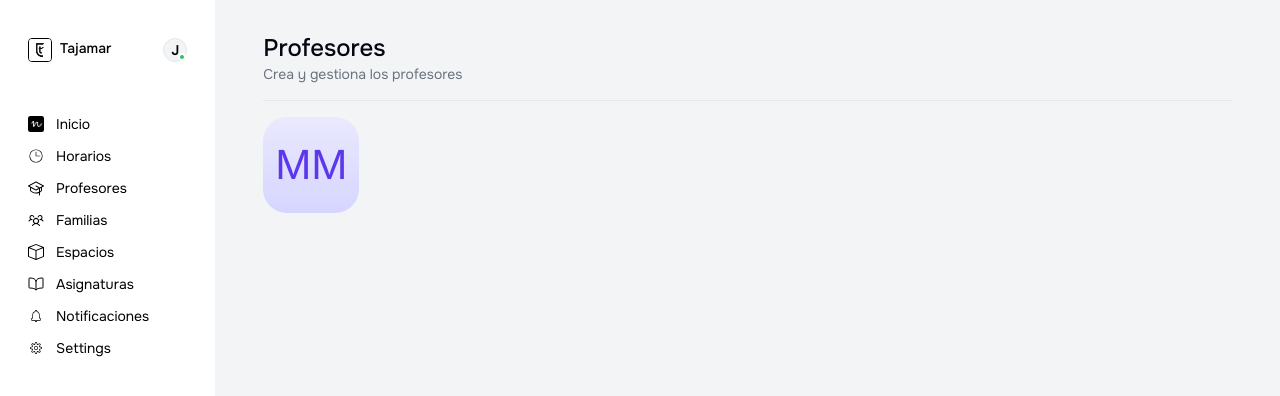
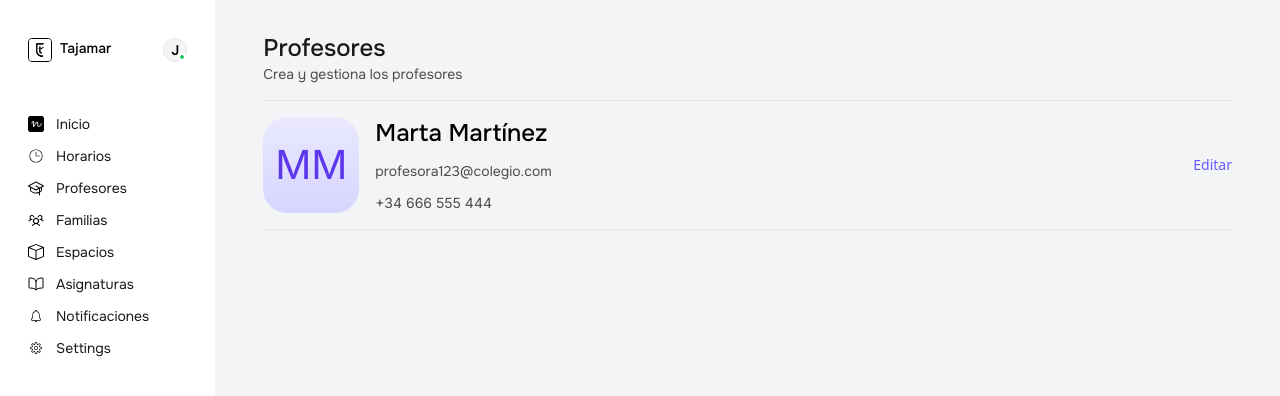
Before and after one commit to RickHalmoguera/dashboard-nuela, a React (Vite) app: page / in a window 1280 px wide. Shown: the top 396 px of the page. Built offline with nearby package versions, Linux system fonts and the light colour scheme.

Commit message:
ADD: PROFESSOR DETAILS DONE

```diff
--- a/src/components/MainContainer/ProfesorContainer.tsx
+++ b/src/components/MainContainer/ProfesorContainer.tsx
@@ -3,10 +3,14 @@ import ProfessorCard from "./ProfessorCard";
 export default function ProfesorContainer() {
     return(
         <>
-            <h1 className="text-gray-950 font-primary text-2xl font-medium">Profesores</h1>
-            <p className="text-gray-500 font-primary text-sm font-normal">Crea y gestiona los profesores</p>
+            <h1 className="text-font-black font-primary text-2xl font-medium">Profesores</h1>
+            <p className="text-font-gray font-primary text-sm font-normal">Crea y gestiona los profesores</p>
             <hr className="h-px w-full my-4 bg-gray-200 border-0 dark:bg-gray-200"></hr>
-            <ProfessorCard/>
+            <div className="flex justify-between items-center">
+                <ProfessorCard name="Marta Martínez" email="profesora123@colegio.com" phone="+34 666 555 444"/>
+                <p className="text-font-nuela text-sm font-medium hover:cursor-pointer">Editar</p>
+            </div>
+            <hr className="h-px w-full my-4 bg-gray-200 border-0 dark:bg-gray-200"></hr>
         </>
     )
 
--- a/src/components/MainContainer/ProfessorCard.tsx
+++ b/src/components/MainContainer/ProfessorCard.tsx
@@ -1,9 +1,21 @@
 
-export default function ProfessorCard(){
+export default function ProfessorCard({ name, email, phone }: { name: string, email: string, phone: string }){
+
+    const getInitials = (name: string) : string =>{
+        return name
+        .split(' ')
+        .map(word => word.charAt(0))
+        .join('');
+    }
     return(
         <div className="flex gap-4">
-            <div className="bg-gradient-to-b from-gradient-top  to-gradient-bottom w-24 h-24 flex justify-center items-center font-secondary text-[40px] text-avatar-text-purple font-medium rounded-3xl">
-                MM
+            <div className="bg-gradient-to-b from-gradient-top  to-gradient-bottom w-24 h-24 flex justify-center items-center font-secondary text-[40px] text-font-purple font-medium rounded-3xl">
+                {getInitials(name)}
+            </div>
+            <div className="flex flex-col justify-between">
+                <h2 className="font-primary text-2xl font-medium">{name}</h2>
+                <p className="font-primary text-sm font-normal text-font-gray">{email}</p>
+                <p className="font-secondary text-sm font-normal text-font-gray">{phone}</p>
             </div>
         </div>
     )
--- a/src/components/SideBar/NavLink.tsx
+++ b/src/components/SideBar/NavLink.tsx
@@ -8,7 +8,7 @@ export default function NavLink({ Icon, text }: { Icon: IconType | string, text:
             ) : (
             <Icon className="w-4 h-4" />
             )}
-            <p className="font-primary font-normal text-sm">{text}</p>
+            <p className="font-primary font-normal text-sm text-font-black">{text}</p>
         </div>
     )
 }
--- a/tailwind.config.js
+++ b/tailwind.config.js
@@ -9,7 +9,10 @@ export default {
       colors:{
         'gradient-top': '#EAE9FE',
         'gradient-bottom': '#D6D5FF',
-        'avatar-text-purple':'#5C37EB'
+        'font-purple':'#5C37EB',
+        'font-black':'#1A1919',
+        'font-gray':'#4D4D4D',
+        'font-nuela':'#635BFF '
       }
     },
     fontFamily: {
```
